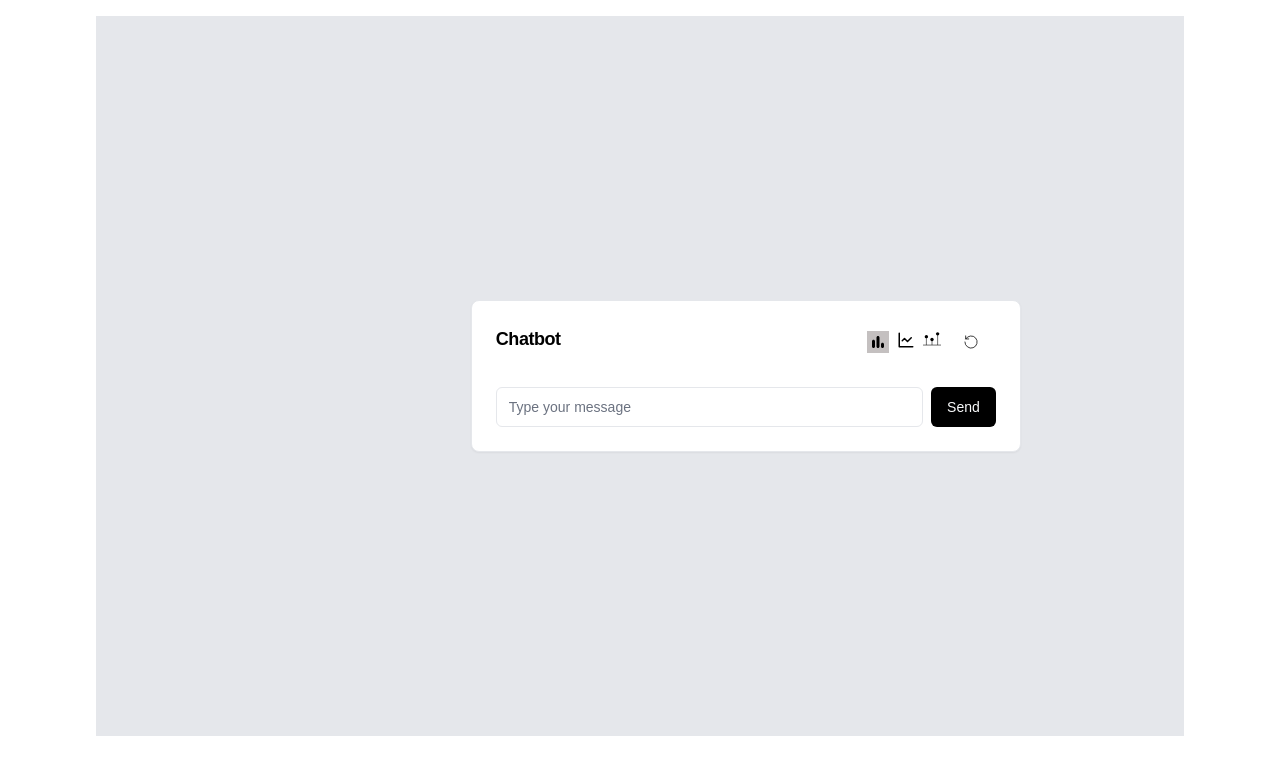
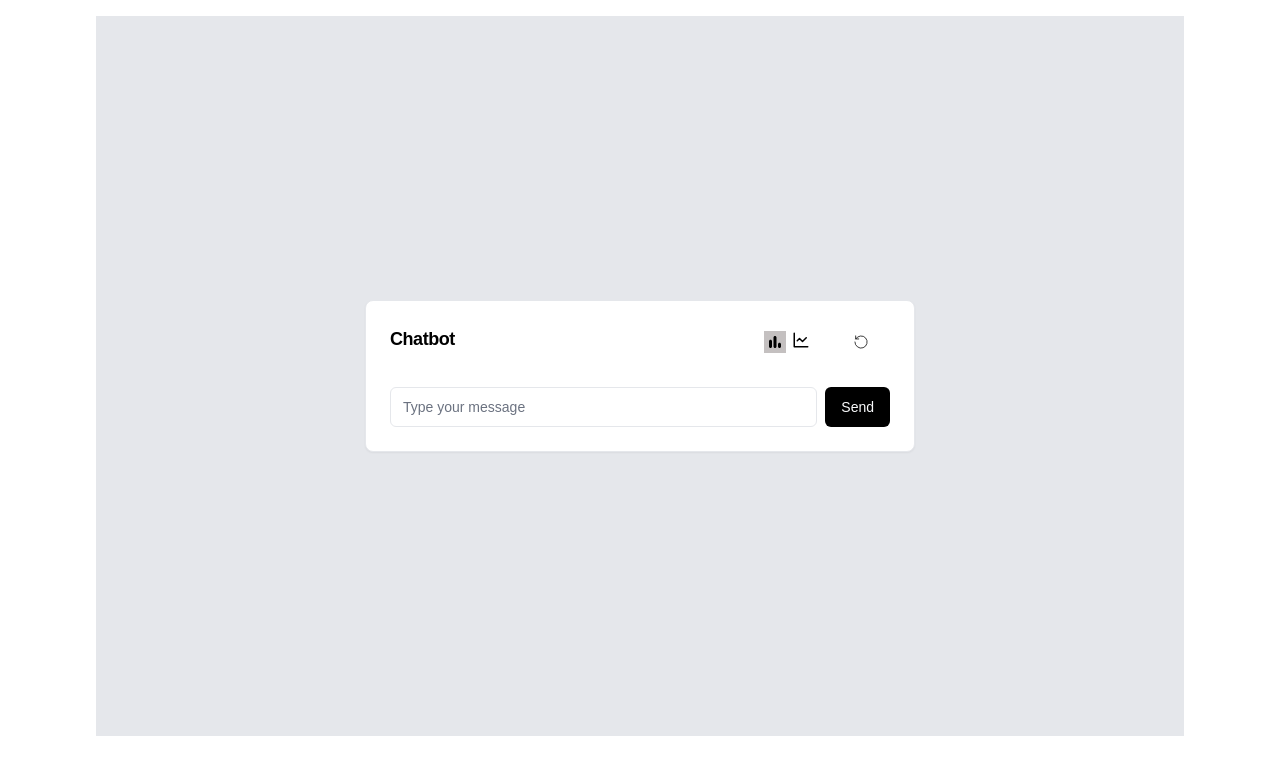
Before and after one commit to annshiv/chat-chart, a React (Create React App) app: page / in a window 1280 px wide. Shown: the top 774 px of the page. Built offline with nearby package versions, Linux system fonts and the light colour scheme.

Commit message:
fix(css): CSS updated

```diff
--- a/src/App.css
+++ b/src/App.css
@@ -12,10 +12,12 @@ body {
 }
 
 .component {
-  display: flex;
-  flex-direction: column;
+  display: grid;
   height: 95vh;
   background-color: #e5e7eb;
+  grid-template-columns: 75% 25%;
+  width: 100%;
+  grid-gap: 0;
 }
 
 .chatbot-box {
@@ -31,6 +33,7 @@ body {
 .icons {
   display: flex;
   justify-content: space-around;
+  width: 90%;
 }
 
 .icon-chart {
@@ -72,7 +75,11 @@ body {
 }
 
 .chatbot-container {
-  margin: 1rem;
+  margin: 5% 5% 5% 0;
+  width: 90%;
+  position: relative;
+  top: 0;
+  right: 0;
 }
 
 .box {
@@ -84,9 +91,8 @@ body {
   border-color: #e5e7eb;
   box-shadow: 0 1px 2px 0 rgb(0 0 0 / 0.05);
   border-width: thin;
-  width: 70%;
   height: 94%;
-  margin: 19px;
+  margin: 2%;
   background-color: white;
 }
 
@@ -123,13 +129,14 @@ p {
   padding: 10px;
 }
 
+@media(max-width: 1090px) {
+  .component {
+    grid-template-columns: 70% 25%;
+  }
+}
+
 /* Mobile view styles */
 @media (max-width: 768px) {
-  .component {
-    flex-direction: column-reverse;
-    margin: 1.5rem 1rem;
-  }
-
   .message-div {
     height: 480px;
   }
@@ -178,22 +185,3 @@ p {
     margin: 0;
   }
 }
-
-/* Laptop view styles */
-@media (min-width: 769px) {
-  .component {
-    flex-direction: row;
-    margin: 1.5rem 1rem;
-  }
-
-  .box {
-    width: 80%;
-  }
-
-  .chatbot-container {
-    width: 30%;
-    position: relative;
-    top: 0;
-    right: 0;
-  }
-}
--- a/src/App.tsx
+++ b/src/App.tsx
@@ -15,9 +15,14 @@ const App: React.FC = () => {
     margin: 'auto'
   };
 
-  const chatbotContainerStyle = {
-    marginLeft: showChart ? 'auto' : '0px'
-  };
+  const chatbotContainerStyle = showChart
+    ? {}
+    : {
+        margin: 'auto',
+        display: 'flex',
+        justifyContent: 'center',
+        alignItems: 'center',
+      };
 
   return (
     <div className="component" style={showChart ? {} : containerStyle}>
--- a/src/Chatbot.tsx
+++ b/src/Chatbot.tsx
@@ -65,7 +65,7 @@ const Chatbot = (props: IChatBot) => {
           <div>
             <h2 className="font-semibold text-lg tracking-tight">Chatbot</h2>
           </div>
-          <div className="icons flex space-x-2" style={{ width: showChart ? '50%' : '30%' }}>
+          <div className="icons flex space-x-2" style={{ width: showChart ? '' : '30%' }}>
             <div className="icon-chart">
               <div
                 className={`icon ${selectedIcon === 'bar' ? 'selected' : ''}`}
@@ -90,26 +90,6 @@ const Chatbot = (props: IChatBot) => {
                     <path d="M3 3v18h18" />
                     <path d="m19 9l-5 5l-4-4l-3 3" />
                   </g>
-                </svg>
-              </div>
-              <div
-                className={`icon ${selectedIcon === 'lollipop' ? 'selected' : ''}`}
-                onClick={() => setSelectedIcon('lollipop')}>
-                <svg
-                  xmlns="http://www.w3.org/2000/svg"
-                  viewBox="0 0 64 64"
-                  width="18"
-                  height="18"
-                  fill="currentColor">
-                  <line x1="12" y1="20" x2="12" y2="50" stroke="black" strokeWidth="2" />
-                  <line x1="32" y1="30" x2="32" y2="50" stroke="black" strokeWidth="2" />
-                  <line x1="52" y1="10" x2="52" y2="50" stroke="black" strokeWidth="2" />
-
-                  <circle cx="12" cy="20" r="6" fill="black" />
-                  <circle cx="32" cy="30" r="6" fill="black" />
-                  <circle cx="52" cy="10" r="6" fill="black" />
-
-                  <line x1="0" y1="50" x2="64" y2="50" stroke="black" strokeWidth="2" />
                 </svg>
               </div>
             </div>
```
